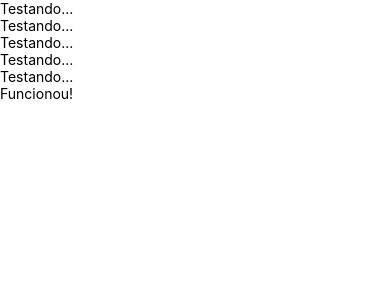
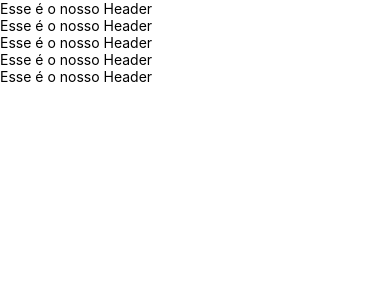
Before and after one commit to robsonsilv4/react-native, a React Native app: screen / in a window 390 px wide. Shown: the top 300 px of the page. Built offline with nearby package versions, Linux system fonts and the light colour scheme.

Commit message:
Criando o Header

```diff
--- a/App.js
+++ b/App.js
@@ -1,5 +1,6 @@
 import React from 'react';
 import { StyleSheet, Text, View } from 'react-native';
+import Header from 'src/components/Header'
 
 /*
 Equivalente:
@@ -11,12 +12,11 @@ export default class App extends React.Component {
   render() {
     return (
       <View /* style={styles.container} */>
-        <Text>Testando...</Text>
-        <Text>Testando...</Text>
-        <Text>Testando...</Text>
-        <Text>Testando...</Text>
-        <Text>Testando...</Text>
-        <Text>Funcionou!</Text>
+        <Header/>
+        <Header/>
+        <Header/>
+        <Header/>
+        <Header/>
       </View>
     );
   }
--- /dev/null
+++ b/src/components/Header.js
@@ -0,0 +1,23 @@
+import React from 'react';
+import {View, Text} from 'react-native';
+
+/*
+Statefull:
+class Component exteds React.Component {
+	render() {
+		return (
+			<Div></Div>
+			<View></View>
+		);
+	}
+}
+*/
+
+// Stateless:
+const Header = (props) => (
+	<View>
+		<Text>Esse é o nosso Header</Text>
+	</View>
+);
+
+export default Header;
```
